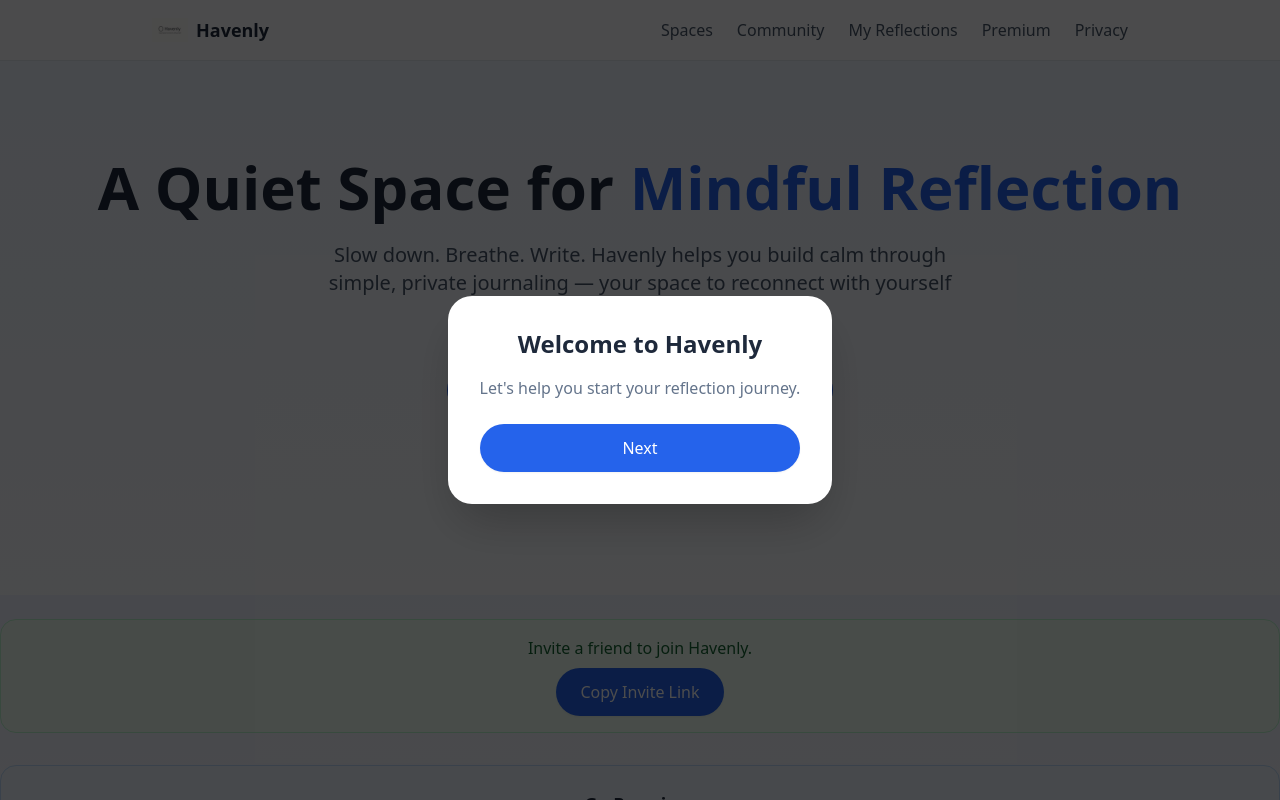
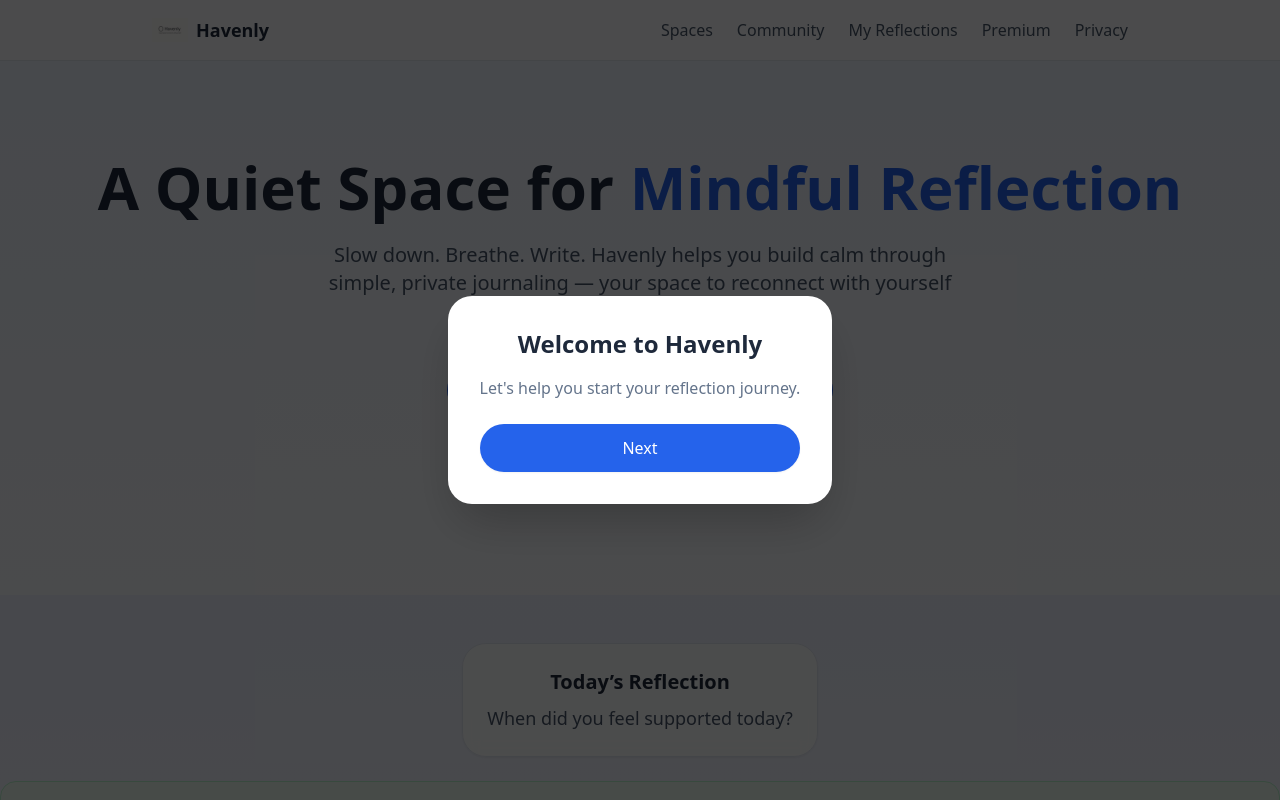
Before and after one commit to Khrboshi/havenly, a Next.js app: page / in a window 1280 px wide. Shown: the top 800 px of the page. Built offline with nearby package versions, Linux system fonts and the light colour scheme.

Commit message:
Update index.js

```diff
--- a/pages/index.js
+++ b/pages/index.js
@@ -1,4 +1,5 @@
 "use client";
+
 import { useState, useEffect } from "react";
 import Head from "next/head";
 import Link from "next/link";
@@ -6,6 +7,7 @@ import { motion } from "framer-motion";
 import OnboardingModal from "@/components/OnboardingModal";
 import ReferralBanner from "@/components/ReferralBanner";
 import UpgradeBanner from "@/components/UpgradeBanner";
+import DailyPrompt from "@/components/DailyPrompt"; // ✅ import here
 
 export default function Home() {
   const [showOnboard, setShowOnboard] = useState(false);
@@ -32,6 +34,7 @@ export default function Home() {
         />
       </Head>
 
+      {/* HERO SECTION */}
       <motion.section
         initial={{ opacity: 0, y: 20 }}
         animate={{ opacity: 1, y: 0 }}
@@ -64,6 +67,9 @@ export default function Home() {
         </div>
       </motion.section>
 
+      {/* ✅ Daily Prompt appears below hero */}
+      <DailyPrompt />
+
       <ReferralBanner />
       <UpgradeBanner />
       {showOnboard && <OnboardingModal onFinish={finishOnboard} />}
```
